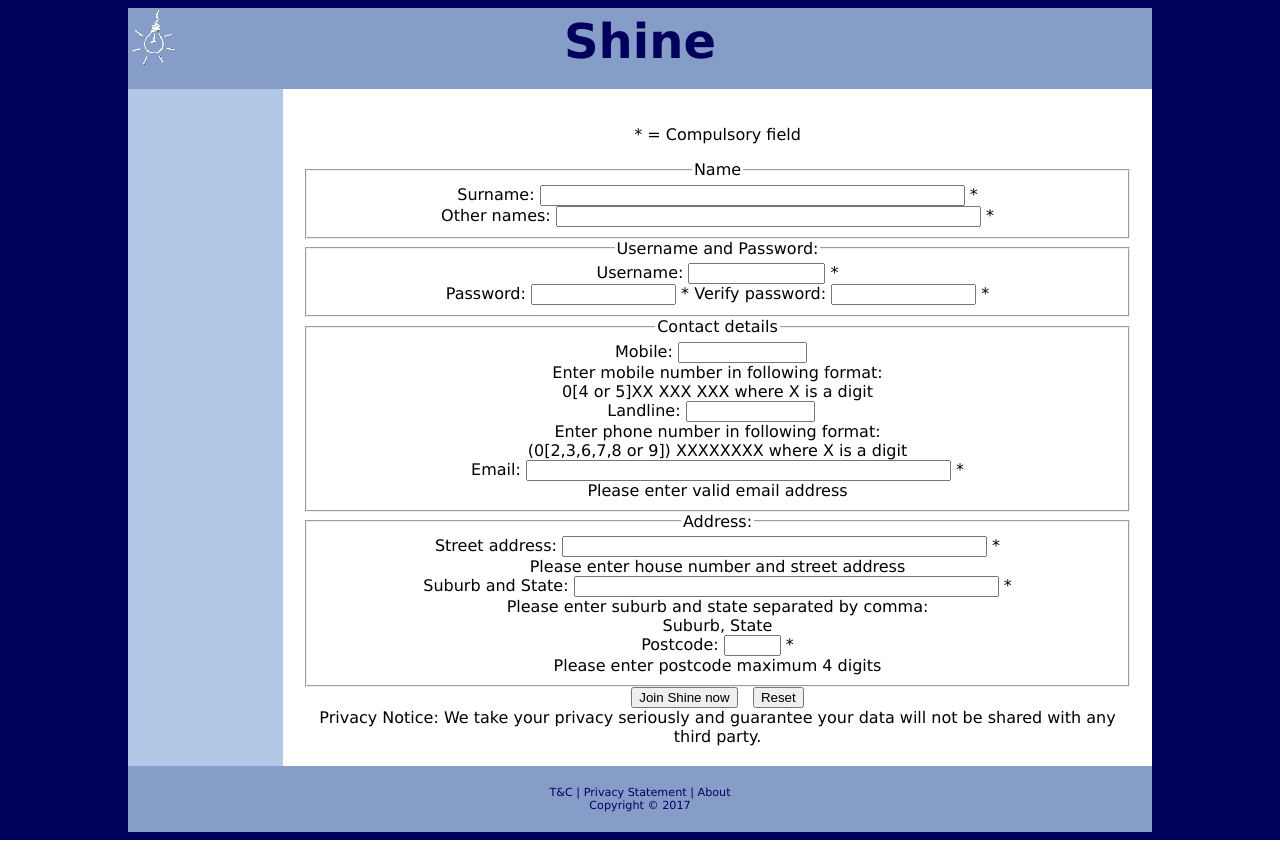
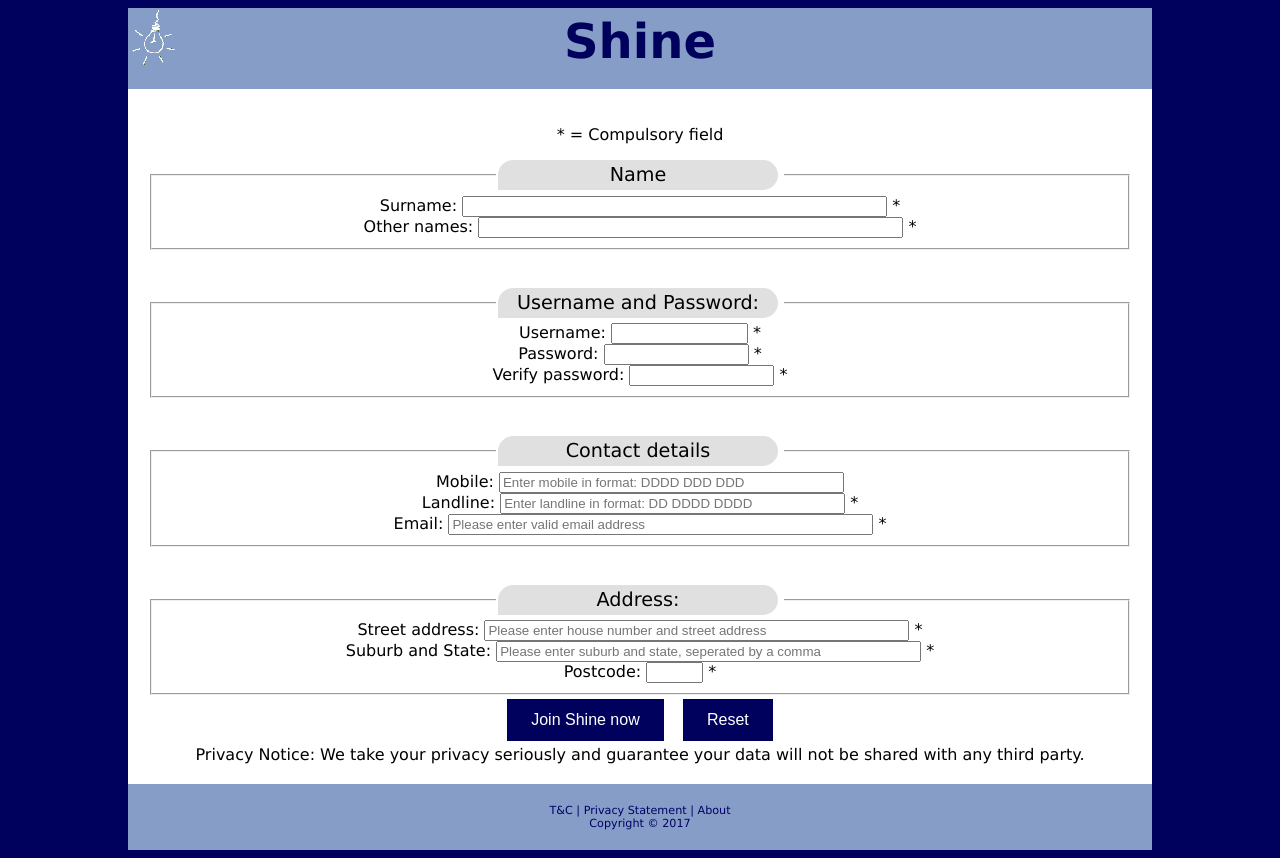
Before and after one commit to Ilaeria/SCU-AMP, a PHP site: page /join.html in a window 1280 px wide. Run offline with PHP 8.4, Linux system fonts and the light colour scheme.

Commit message:
WIP_20170329A
Committing WIP of AMP App, with updated styling for forms.

Still need to implement Admin interface

```diff
--- a/css/styles.css
+++ b/css/styles.css
@@ -7,6 +7,7 @@ header h1 { margin: 0;  }
 h1 { margin-bottom: 0; }
 #tag { float: right;	padding-right: 20px; font-size: .80em; font-style: italic; text-align: right; color: #00005D; padding-top: 30px; }
 h2 { color: #869dc7; font-family: arial, sans-serif; }
+
 nav { float: left; width: 160px; letter-spacing:0.1em; font-weight: bold; }
 nav ul { list-style-type: none; margin: 0; padding: 0; }
 nav li { padding: 15px; }
@@ -14,15 +15,46 @@ nav a { text-decoration: none; }
 nav a:link { color: #ffffff; }
 nav a:visited { color: #eaeaea; }
 nav a:hover {  color: #869dc7;}
+.save {margin-left: 0.3em; font-size: 1.2em;}
+
 main { margin-left: 155px; padding: 20px; background-color: #ffffff; color: #000000; }
-#mainHome { padding: 20px; background-color: #ffffff; color: #000000; text-align: center;}
+#mainHome { padding: 20px; background-color: #ffffff; color: #000000; text-align: center; margin: auto;}
 figure { margin: 10px; float: right; }
 figcaption { font-size: 80%; font-style: italic; text-align: center; }
 footer { font-size:70%; text-align: center; clear: right; padding: 20px; background-color: #869dc7; }
-#profileAlert1 { background-color: #B71C1C; color: #EF9A9A; max-width: 550px; padding: 1px; }
-#profileAlert2 { background-color: #B71C1C; color: #EF9A9A; padding: 1px; }
-.simpleRow1 { background-color: #dadada; }
-.simpleRow2
+#profileAlert1 { background-color: #B71C1C; color: #EF9A9A; max-width: 550px; padding: 5px; }
+#profileAlert2 { background-color: #B71C1C; color: #EF9A9A; max-width: 550px; padding: 5px; }
+.simpleRow1 { background-color: #dadada;  max-width: 550px; padding: 5px;}
+.simpleRow2{ background-color: #cccccc;  max-width: 550px; padding: 5px;}
+/*************************************
+/* FORMS
+/*************************************/
+input[type=button], input[type=submit], input[type=reset]{
+	border: none;
+	color: white;
+	padding: 12px 24px;
+	text-decoration: none;
+	cursor: pointer;
+	background-color: #00005d;
+	margin: 4px 2px;
+	font-size: 1em;
+}
+
+.formH2 {
+    background: #e0e0e1;
+    color: #666
+    height: 30px;
+    width: 280px;
+    display: inline-block;
+    font-size: 1.2em;
+    margin-right: 4px;
+    line-height: 30px;
+    text-align: center;
+    text-shadow: 0 1px 0 rgba(255,255,255,0.2);
+    border-radius: 15px 15px 15px 0px;
+}
+
+
 /*************************************
 /* RESPONSIVE CSS
 /*************************************/
--- a/join.html
+++ b/join.html
@@ -5,65 +5,6 @@
 	<meta charset="utf-8">
 	<link rel="stylesheet" href="css/styles.css" media="screen">
 	<meta name="viewport" content="width=device-width, initial-scale=1.0">
-
-	<!--****************************
-	*	MATERIAL DESIGN
-	*******************************-->
-	<!--
-	<link rel="stylesheet" href="https://fonts.googleapis.com/icon?family=Material+Icons">
-	<link rel="stylesheet" href="https://code.getmdl.io/1.3.0/material.indigo-pink.min.css">
-	<script defer src="https://code.getmdl.io/1.3.0/material.min.js"></script>
-	-->
-	<!--[if lt IE 9]>
-   	<script src="http://html5shim.googlecode.com/svn/trunk/html5.js"> </script>
-	<![endif]-->
-
-	<!--
-    <style>
-		header, nav, main, footer, figure, figcaption { display: block; }
-		body { font-family:Verdana, Arial, sans-serif; background-color: #00005D; }
-		#wrapper { 	background-color: #ffffff; color: #000066; max-width: 1024px; min-width: 768px; margin: auto; }
-		.header { background-color: #869dc7; background-image: url("imgs/logo.gif"); background-repeat: no-repeat; color: #00005D; font-size: 150%; padding: 5px 20px 20px 90px; }
-		#headerHome{ background-color: #869dc7; background-repeat: no-repeat; color: #00005D; font-size: 150%; padding: 5px 20px 20px; }
-		header h1 { margin: 0;  }
-		h1 { margin-bottom: 0; }
-		#tag { float: right;	padding-right: 20px; font-size: .80em; font-style: italic; text-align: right; color: #00005D; padding-top: 30px; }
-		h2 { color: #869dc7; font-family: arial, sans-serif; }
-		nav { float: left; width: 160px; letter-spacing:0.1em; font-weight: bold; }
-		nav ul { list-style-type: none; margin: 0; padding: 0; }
-		nav li { padding: 15px; }
-		nav a { text-decoration: none; }
-		nav a:link { color: #ffffff; }
-		nav a:visited { color: #eaeaea; }
-		nav a:hover {  color: #869dc7;}
-		.main { margin-left: 155px; padding: 20px; background-color: #ffffff; color: #000000; }
-		#mainHome { padding: 20px; background-color: #ffffff; color: #000000; text-align: center;}
-		figure { margin: 10px; float: right; }
-		figcaption { font-size: 80%; font-style: italic; text-align: center; }
-		footer { font-size:70%; text-align: center; clear: right; padding: 20px; background-color: #869dc7; }
-		#profileAlert1 { background-color: #B71C1C; color: #EF9A9A; max-width: 550px; padding: 1px; }
-		/*************************************
-		/* FORMS
-		/*************************************/
-		.tooltip { position: relative; display: inline-block; }
-		.tooltip .tooltiptext { visibility: hidden; opacity: 0; transition: opacity 1s; font-size: small; float: right;}
-		.tooltip:hover	.tooltiptext { visibility: visible; opacity: 1; }
-
-		/*************************************
-		/* RESPONSIVE CSS
-		/*************************************/
-		@media only screen and (max-width:1024px) {
-			main {margin-left: 0; }
-			nav {float: none; width: auto;}
-			body { margin: 0; }
-			nav li { display: inline-block; padding: 1em;}
-			nav ul { text-align: center; }
-			/*(nav a { border-style: none; }*/
-			h1, h2 { font-size: 120%; }
-			p { font-size: 90%; }
-		}
-	</style>
-	-->
 </head>
 <body>
 
@@ -81,8 +22,8 @@
 		  </div>
 
 		  <form method="post" id="joinform" name="joinform" action="join.php">
-			  <fieldset id="formnameandemail">
-				  <legend>Name</legend>
+			  <fieldset><legend><span class="formH2">Name</span></legend>
+
 				  <div> <!-- simply holds names apart -->
 					  <label>Surname:</label>
 					  <input type="text" name="surname" id="surname" size = "50" maxlength = "50" required>
@@ -91,26 +32,22 @@
 				  <label>Other names:</label>
 				  <input type="text" name="othername" id="othername" size = "50" maxlength = "60" required >
 				  <span class = "requiredmarker">*</span>
-			  </fieldset>
+			  </fieldset><br /><br />
 
 
-			  <fieldset id="username"><legend>Username and Password:</legend>
-				  <div id ="usernamerow">
+			  <fieldset><legend><span class="formH2">Username and Password:</span></legend>
+				  <div>
 					  <label>Username:</label>
 					  <input type="text" name="joinusername" id="joinusername" size = "14" maxlength = "10"/>
 					  <span class = "requiredmarker">*</span>
-					  <!--<div class="tooltip" id = "tooltiptext">
-						  Please enter username<br>minimum 6 characters - maximum 10 characters
-					  </div>-->
 				  </div>
 
-
 				  <div id ="passwordrow">
-					  <div class="tooltip">
 						  <label>Password:</label>
 						  <input type="password" name="userpass" id="userpass" size = "15" maxlength = "10"/>
 						  <span class = "requiredmarker">*</span>
-
+					</div>
+				  <div id ="passwordrow">
 					  <label>Verify password:</label>
 					 	 <input type="password" name="verifypass" id="verifypass" size = "15" maxlength = "40"/>
 					 	 <span class = "requiredmarker">*</span>
@@ -120,74 +57,52 @@
 						  		one lowercase letter, one number and one special character<br>
 						  		with no whitespace allowed
 						  	</span>-->
-					  </div>
 				  </div>
-			  </fieldset>
+			  </fieldset><br /><br />
 
 
-			  <fieldset id="formcontact">
-				  <legend>Contact details</legend>
+			  <fieldset><legend><span class="formH2">Contact details</span></legend>
 				  <div id ="mobilerow">
 					  <label>Mobile:</label>
-					  <input type="text" name="mobilenum" id="mobilenum" size = "13" maxlength = "12" />
-					  <span class = "requiredmarker" id = "mobilemarker">*</span>
-					  <div class="popup" id = "mobilehelp">
-						  Enter mobile number in following format:<br>
-						  0[4 or 5]XX XXX XXX where X is a digit
-					  </div>
+					  <input type="text" name="mobilenum" id="mobilenum" size = "40" maxlength = "12"
+					  		placeholder="Enter mobile in format: DDDD DDD DDD" />
 				  </div>
 				  <div id ="phonerow">
 					  <label>Landline:</label>
-					  <input type="text" name="phonenum" id="phonenum" size = "13" maxlength = "13" />
+					  <input type="text" name="phonenum" id="phonenum" size = "40" maxlength = "13"
+					  		placeholder="Enter landline in format: DD DDDD DDDD"/>
+
 					  <span class = "requiredmarker" id = "phonemarker">*</span>
-					  <div class="popup" id = "phonehelp">
-						  Enter phone number in following format:<br>
-						  (0[2,3,6,7,8 or 9]) XXXXXXXX where X is a digit
-					  </div>
 				  </div>
 				  <div id ="emailrow">
 					  <label>Email:</label>
-					  <input type="email" name="email" id="email" size = "50" maxlength = "50"/>
+					  <input type="email" name="email" id="email" size = "50" maxlength = "50"
+					  		placeholder="Please enter valid email address"/>
 					  <span class = "requiredmarker" id = "emailmarker">*</span>
 					  <div class="popup" id = "emailhelp">
-						  Please enter valid email address
 					  </div>
 				  </div>
-			  </fieldset>
-			  <script type = "text/javascript">
-			<!--
-			 //turn off visibility of mobile and Landline (as email checked)
-			 mobilemarker.style.visibility = "hidden";
-			 phonemarker.style.visibility = "hidden";
-			-->
-		</script>
+			  </fieldset><br /><br />
+
 
 			  <fieldset id="formaddress">
-				  <legend>Address:</legend>
+				  <legend><span class="formH2">Address:</span></legend>
 				  <div id ="streetrow">
 						<label>Street address:</label>
-						<input type="text" name="streetaddr" id="streetaddr" size = "50" maxlength = "50" />
+						<input type="text" name="streetaddr" id="streetaddr" size = "50" maxlength = "50"
+							placeholder="Please enter house number and street address"/>
 						<span class = "requiredmarker" id = "streetmarker">*</span>
-						<div class="popup" id = "streethelp">
-							 Please enter house number and street address
-						</div>
 				  </div>
 				  <div id ="suburbrow">
 						<label>Suburb and State:</label>
-						<input type="text" name="suburbstate" id="suburbstate" size = "50" maxlength = "50" />
+						<input type="text" name="suburbstate" id="suburbstate" size = "50" maxlength = "50"
+							placeholder = "Please enter suburb and state, seperated by a comma"/>
 						<span class = "requiredmarker" id = "suburbmarker">*</span>
-						<div class="popup" id = "suburbhelp">
-							 Please enter suburb and state separated by comma:<br>
-							 Suburb, State
-						</div>
 				  </div>
 				  <div id ="postcoderow">
 						<label>Postcode:</label>
 						<input type="text" name="postcode" id="postcode" size = "4" maxlength = "4"/>
 						<span class = "requiredmarker" id = "postcodemarker">*</span>
-						<div class="popup" id = "postcodehelp">
-							 Please enter postcode maximum 4 digits
-						</div>
 					</div>
 			  </fieldset>
 
```
Also changed, not shown: addextra.html (+42 -60 lines), edit.html (+7 -56 lines), editextra.html (+33 -60 lines), home.html (+2 -56 lines), login.html (+19 -60 lines), main.html (+1 -52 lines), profile.html (+2 -56 lines), 2 other files.
